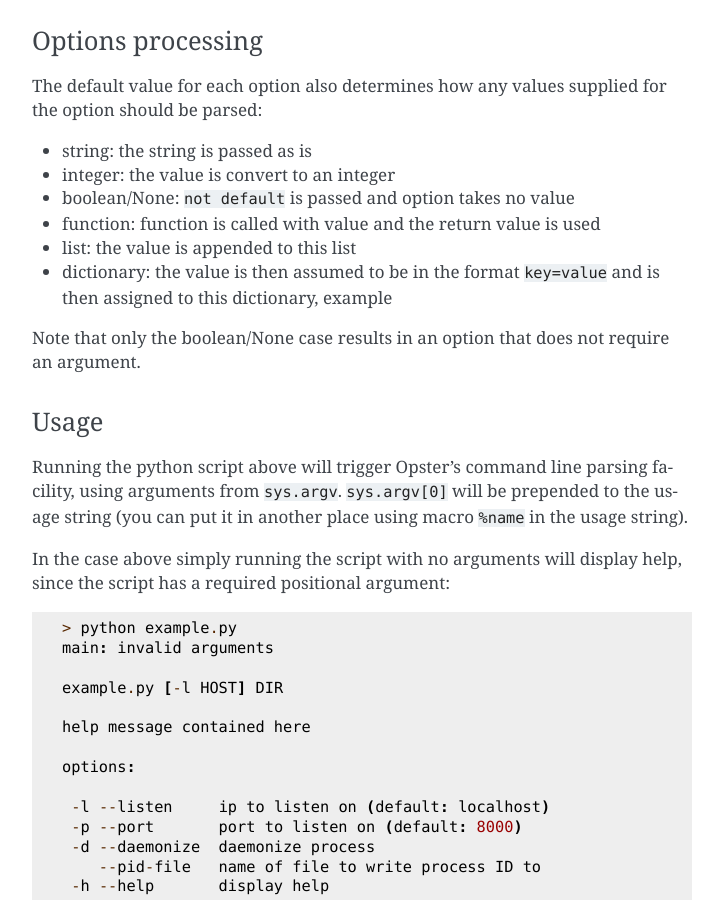
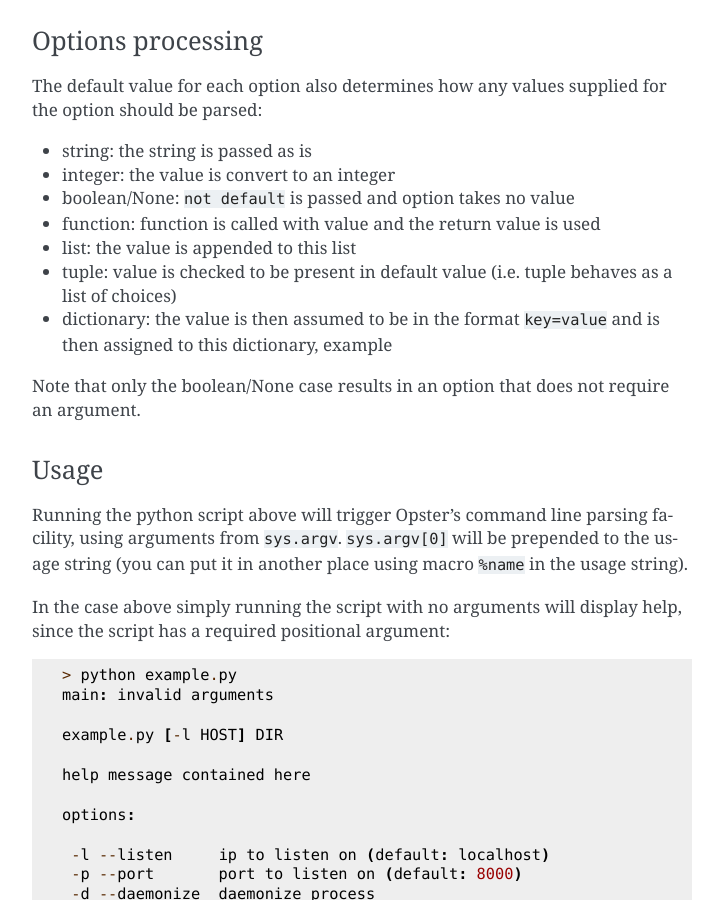
Before and after one commit to piranha/opster, a Sphinx documentation site: the page built from docs/overview.rst, in a window 1280 px wide and 900 px high, scrolled down 889 px. Shown: the whole window, without its empty margins (388-1111 px from the left). Built offline with Sphinx 7.4.7, drawn with Linux system fonts in a browser that asks for light colours; the version number could not be read and is left out.

Commit message:
add a bit of documentation on tuples

```diff
--- a/docs/overview.rst
+++ b/docs/overview.rst
@@ -57,6 +57,8 @@ the option should be parsed:
 - boolean/None: ``not default`` is passed and option takes no value
 - function: function is called with value and the return value is used
 - list: the value is appended to this list
+- tuple: value is checked to be present in default value (i.e. tuple behaves
+  as a list of choices)
 - dictionary: the value is then assumed to be in the format ``key=value`` and
   is then assigned to this dictionary, :ref:`example <definitions-test>`
 
```
Also changed, not shown: 1 other file.
